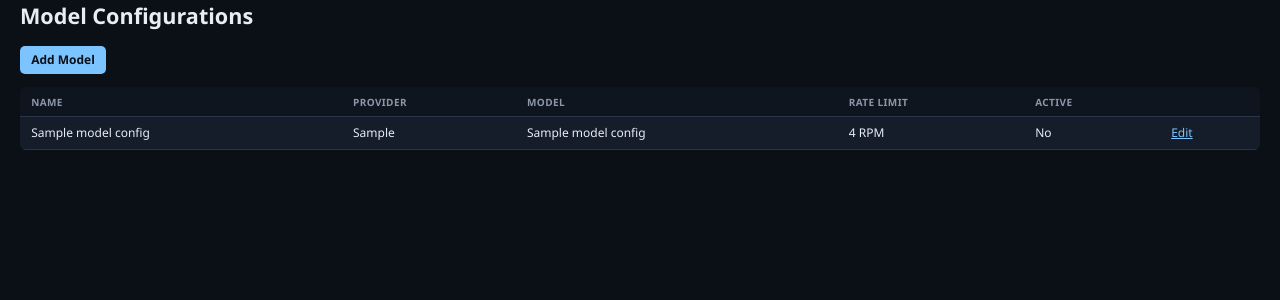
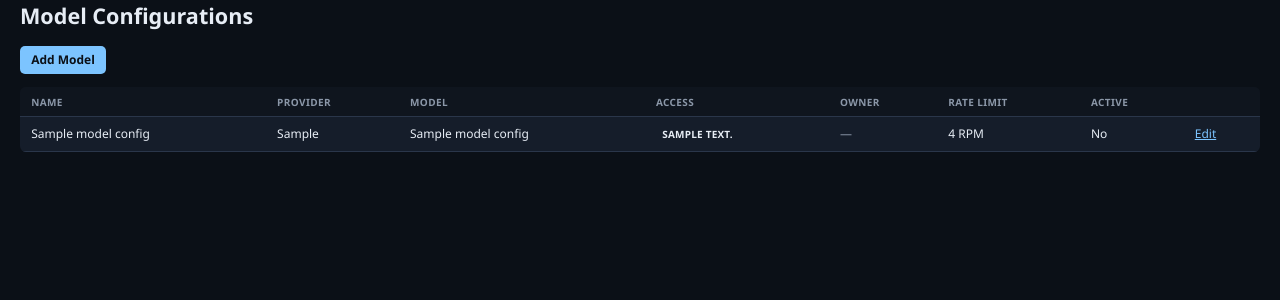
Before and after one commit to coote-andrew/LLM-evaluation, a Django app: template core/templates/core/modelconfig_list.html in a window 1280 px wide. Shown: the part 49-349 px from the top of the page. Run offline with Django 5.2, Linux system fonts and the light colour scheme; the template is opened without the code that fills it: most values are stand-ins (such as "Sample title", 1, 10 or a date in 2020).

Commit message:
better visualisation

```diff
--- a/core/templates/core/modelconfig_list.html
+++ b/core/templates/core/modelconfig_list.html
@@ -13,6 +13,8 @@
             <th>Name</th>
             <th>Provider</th>
             <th>Model</th>
+            <th>Access</th>
+            <th>Owner</th>
             <th>Rate Limit</th>
             <th>Active</th>
             <th></th>
@@ -24,6 +26,10 @@
             <td>{{ m.name }}</td>
             <td>{{ m.get_provider_display }}</td>
             <td>{{ m.model_name }}</td>
+            <td>
+                <span class="badge badge-{{ m.visibility }}">{{ m.get_visibility_display }}</span>
+            </td>
+            <td style="color:var(--muted);">{{ m.created_by.username|default:"—" }}</td>
             <td>{{ m.rate_limit_rpm }} RPM</td>
             <td>{{ m.is_active|yesno:"Yes,No" }}</td>
             <td><a href="{% url 'core:modelconfig_edit' pk=m.pk %}">Edit</a></td>
--- a/core/views/model_configs.py
+++ b/core/views/model_configs.py
@@ -24,7 +24,7 @@ class ModelConfigListView(LoginRequiredMixin, ListView):
     context_object_name = "model_configs"
 
     def get_queryset(self):
-        return visible_model_configs(self.request.user)
+        return visible_model_configs(self.request.user).select_related("created_by")
 
 
 class ModelConfigCreateView(LoginRequiredMixin, CreateView):
--- a/core/views/runs.py
+++ b/core/views/runs.py
@@ -125,6 +125,7 @@ class TestRunListView(LoginRequiredMixin, ListView):
                 "prompt_template",
                 "model_config",
                 "test_case_version__test_case",
+                "created_by",
             )
             .order_by("-created_at")
         )
```
Also changed, not shown: core/templates/core/testrun_list.html (+5 -2 lines).
